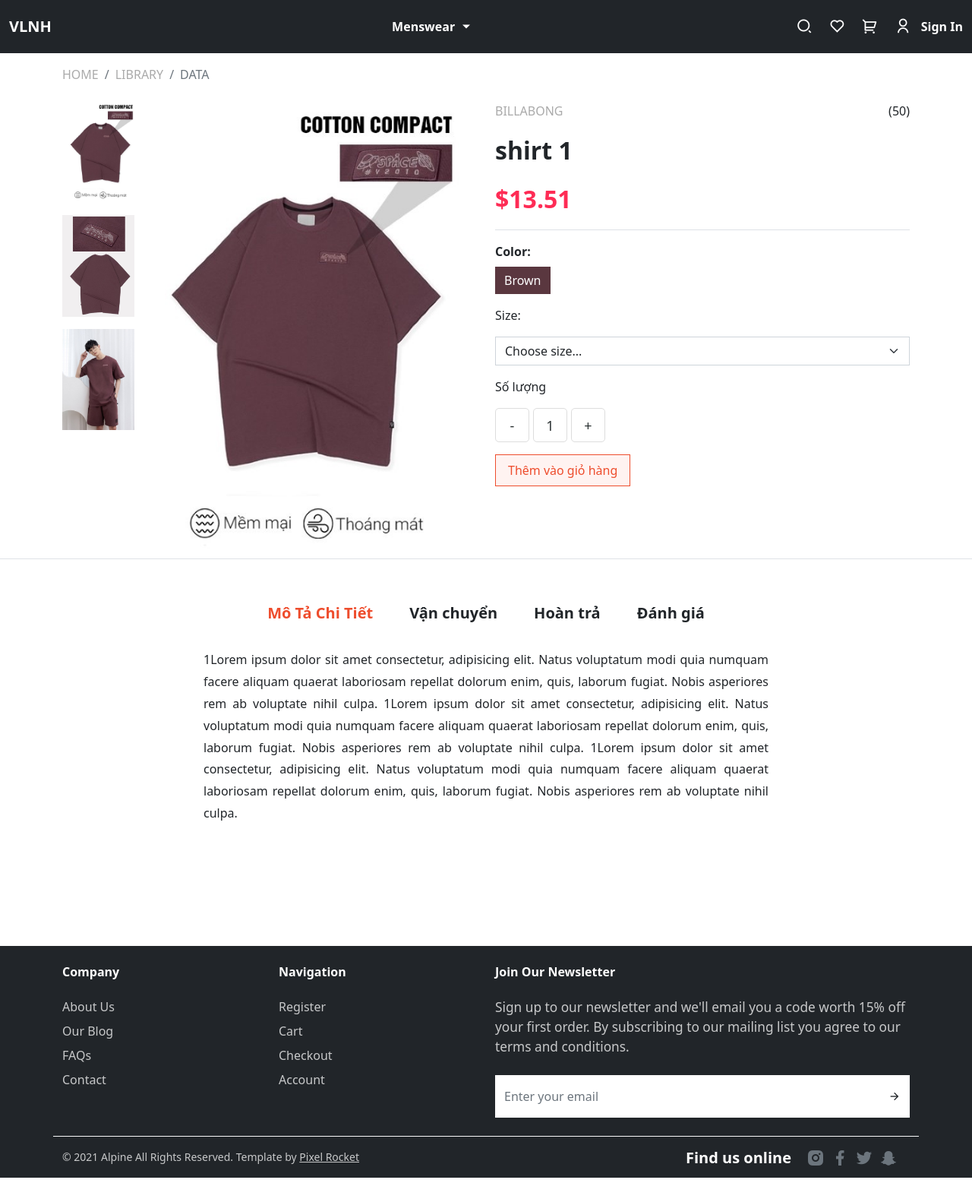
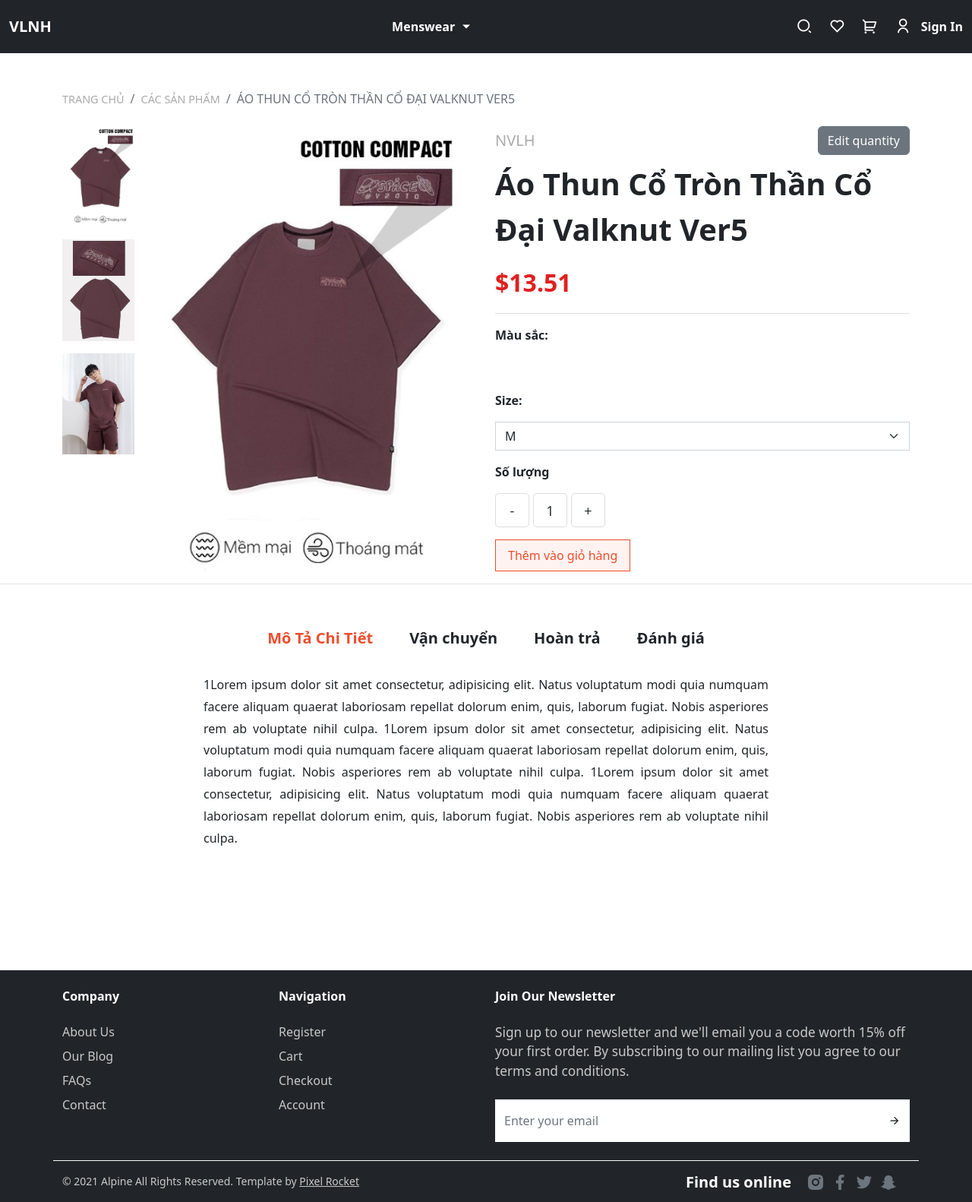
Before and after one commit to thanhhung270502/VLNHShop, a PHP site: page /products_show.php?id=1 in a window 1280 px wide. Shown: the whole page at 76% size. Before the commit the page ends 1550 px from the top, so only its background shows below. Run offline with PHP 8.4, Linux system fonts and the light colour scheme; data comes from the database, SQL or seed files in the repository.

Commit message:
Update product: show, edit, new, index

```diff
--- a/app/assets/css/products_new.css
+++ b/app/assets/css/products_new.css
@@ -1,6 +1,6 @@
 .form__title {
     font-weight: bold;
-    font-size: 1.5rem;
+    font-size: 1.75rem;
     text-align: center;
     padding-bottom: 1rem;
 }
--- a/app/assets/css/products_show.css
+++ b/app/assets/css/products_show.css
@@ -1,11 +1,21 @@
 :root {
     --orange: #ee4d2d;
     --orange-light: #fff3f1;
+    --red: #df2020;
+    --blue: #0C97FF;
+    --green: #2df3aa;
+    --green-dark: #25b580;
+    --yellow: #ffc174;
+    --purple: #e574ff;
+    --pink: #fa7daf;
+    --beige: #c9ba9b;
+    --brown: #54333A;
 }
 
 .breadcrumb-item a{
     text-decoration: none;
     color: #aaa;
+    font-size: 0.9rem;
 }
 
 .product_sub_image {
@@ -16,11 +26,11 @@
 
 .product_collection_name {
     color: #aaa;
-    padding-bottom: 0.5rem;
+    font-size: 1.25rem;
 }
 
 .product__content .product__name {
-    font-size: 2rem;
+    font-size: 2.5rem;
     font-weight: bold;
     padding: 0.5rem 0 1rem;
 }
@@ -59,14 +69,19 @@
 }
 
 .btn__color {
-    background-color: var(--brown);
-    color: var(--white);
+    /* background-color: var(--brown);
+    color: var(--white); */
     width: fit-content;
-    padding: 6px 12px;
+    padding: 7px 20px;
+    border-radius: 39px;
+    font-weight: bold;
+    text-transform: uppercase;
+    cursor: pointer;
 }
 
 .form__select {
     border-radius: 0;
+    cursor: pointer;
 }
 .form__select:focus {
     box-shadow: none;
--- a/app/views/products_show.php
+++ b/app/views/products_show.php
@@ -15,32 +15,24 @@
 </head>
 <body>
   <?php
-    include('../../models/connection.php');
+    include('../../controllers/products/products_show.php');
     include('header.php');
-    $id = $_GET['id'];
-    $sql = "SELECT * FROM product_images p WHERE p.product_id = $id";
-    $images = $conn->query($sql);
-
-    $sql = "SELECT * FROM product WHERE id = $id";
-    $product_data = $conn->query($sql);
-
-    $sql = "SELECT p.quantity_remain, s.name FROM product_sizes p JOIN size s ON s.id = p.size_id WHERE p.product_id = 2";
-    $sizes = $conn->query($sql);
   ?>
 
   <div class="container">
-    <div class="pt-3 pb-2">
+    <div class="pt-5 pb-2">
       <nav aria-label="breadcrumb">
         <ol class="breadcrumb">
           <li class="breadcrumb-item">
-            <a href="#">Home</a>
+            <a href="./index.php">Trang chủ</a>
           </li>
           <li class="breadcrumb-item">
-            <a href="#">Library</a>
+            <a href="./products_index.php">Các sản phẩm</a>
           </li>
-          <li class="breadcrumb-item active" aria-current="page">
-            Data
-          </li>
+          <?php
+            echo '<li class="breadcrumb-item active" aria-current="page">'.$product["name"].'</li>'
+          ?>
+
         </ol>
       </nav>
     </div>
@@ -74,18 +66,13 @@
         ?>
       </div>
       <div class="col-lg-6">
-        <div class="d-flex">
-            <div class="col-6">
-                <div class="product_collection_name">BILLABONG</div>
-            </div>
-            <div class="col-6 text-end">
-                <FontAwesomeIcon icon={faStar} />
-                <FontAwesomeIcon icon={faStar} />
-                <FontAwesomeIcon icon={faStar} />
-                <FontAwesomeIcon icon={faStar} />
-                <FontAwesomeIcon icon={faStar} />
-                (50)
-            </div>
+        <div class="d-flex align-items-center justify-content-between">
+          <div class="product_collection_name">NVLH</div>
+          <?php
+            echo '
+              <a href="./products_edit_quantity.php?id='.$id.'" class="btn btn-secondary">Edit quantity</a>
+            ';
+          ?>
         </div>
         <form action="../../controllers/cart/cart_item_create.php" method="GET">
           <?php
@@ -93,48 +80,48 @@
           ?>
           <div class="product__content">
             <?php
-              if ($product_data->num_rows > 0) {
-                while($row = $product_data->fetch_assoc()) {
-                  echo '
-                    <div class="product__name">'.$row["name"].'</div>
-                    <div class="product__price border-bottom">
-                      <div class="product__price_new">$'.$row["price"].'</div>
-                    </div>
-                    <div class="py-3">
-                      <div class="product__colors pb-2">Color:</div>
-                      <div class="btn__color">'.$row["color"].'</div>
-                    </div>
+              echo '
+                <div class="product__name">'.$product["name"].'</div>
+                <div class="product__price border-bottom">
+                  <div class="product__price_new">$'.$product["price"].'</div>
+                </div>
+                <div class="py-3">
+                  <div class="product__colors pb-2">Màu sắc:</div>
                   ';
-                }
+
+              if ($product["color"] == "white") {
+                echo '<div class="btn__color" style="background-color: var(--'.$product["color"].'); color: black; border: 1px solid var(--black);">'.$product["color"].'</div>';
               }
+              else {
+                echo '<div class="btn__color" style="background-color: var(--'.$product["color"].'); color: white; border: 1px solid var(--'.$product["color"].');">'.$product["color"].'</div>';
+              }
+              echo '
+                </div>
+              ';
             ?>
             <div class="pb-3">
               <div class="product__sizes">
-                <div class="product__sizes_title pb-3">Size:</div>
+                <div class="product__sizes_title pb-3" style="font-weight: bold;">Size:</div>
                 <select class="form-select form__select" aria-label="Default select example" name="size">
-                  <option selected>Choose size...</option>
+                  <!-- <option value="None" selected>Choose size...</option> -->
                   <?php
-                    if ($images->num_rows > 0) {
-                      while($row = $images->fetch_assoc()) {
+                    if ($sizes->num_rows > 0) {
+                      while($size = $sizes->fetch_assoc()) {
                         echo '
-                          <option value="">'.$row["color"].'</option>
+                          <option value="'.$size["name" ].'">'.$size["name" ].'</option>
                         ';
                       }
                     }
                   ?>
-                  <option value="M">M</option>
-                  <option value="L">L</option>
-                  <option value="XL">XL</option>
-                  <option value="XXL">XXL</option>
                 </select>
               </div>
             </div>
             <div class='pb-3'>
-              <div class="pb-3">Số lượng</div>
+              <div class="pb-3" style="font-weight: bold;">Số lượng</div>
               <div class='d-flex'>
-                <input type="text" value="-" class="btn_quantity"></input>
+                <input type="text" value="-" class="btn_quantity" style="cursor: pointer;"></input>
                 <input type="text" value="1" class="btn_quantity" name="quantity"></input>
-                <input type="text" value="+" class="btn_quantity"></input>
+                <input type="text" value="+" class="btn_quantity" style="cursor: pointer;"></input>
               </div>
             </div>
             <div class="d-flex pb-3">
--- a/controllers/products/products_create.php
+++ b/controllers/products/products_create.php
@@ -15,8 +15,8 @@
 
     $conn->query($sql);
     $sql_user = "SELECT * FROM product WHERE `name` = 'shirt 1'";
-        $user = $conn->query($sql_user);
-        if ($user->num_rows > 0) {
+    $user = $conn->query($sql_user);
+    if ($user->num_rows > 0) {
         while($row = $user->fetch_assoc()) {
             $product_id = $row["id"];
             foreach ($sizes as $size) {
--- a/controllers/products/products_show.php
+++ b/controllers/products/products_show.php
@@ -5,13 +5,14 @@
 <?php
     $id = $_GET['id'];
     $sql = "SELECT * FROM product_images p WHERE p.product_id = $id";
-    $result = $conn->query($sql);
-    if ($result->num_rows > 0) {
-        while($row = $result->fetch_assoc()) {
-            echo '
-                src: '.$row["src"].'
-            ';
-        }
+    $images = $conn->query($sql);
+
+    $sql = "SELECT * FROM product WHERE id = $id";
+    $product_data = $conn->query($sql);
+    if ($product_data->num_rows > 0) {
+        $product = $product_data->fetch_assoc();
     }
-    header('location: ../../app/views/products_show.php');
+
+    $sql = "SELECT p.quantity_remain, s.name FROM product_sizes p JOIN size s ON s.id = p.size_id WHERE p.product_id = $id";
+    $sizes = $conn->query($sql);
 ?>
--- a/database.sql
+++ b/database.sql
@@ -19,7 +19,7 @@ CREATE TABLE `product_images` (
   FOREIGN KEY (`product_id`) REFERENCES `product`(`id`)
 ) ENGINE=InnoDB DEFAULT CHARSET=utf8mb4;
 
-insert into product (id, price, name, color, description, quantity_remain, img) values (1, '13.51', 'shirt 1', 'Brown', null, 92, './app/assets/images/products/product-1.jpg');
+insert into product (id, price, name, color, description, quantity_remain, img) values (1, '13.51', 'Áo Thun Cổ Tròn Thần Cổ Đại Valknut Ver5', 'Black', null, 92, './app/assets/images/products/product-1.jpg');
 insert into product (id, price, name, color, description, quantity_remain, img) values (2, '122.87', 'shirt 2', 'White', null, 39, './app/assets/images/products/product-2.jpg');
 insert into product (id, price, name, color, description, quantity_remain, img) values (3, '108.72', 'shirt 3', 'Black', null, 100, './app/assets/images/products/product-3.jpg');
 insert into product (id, price, name, color, description, quantity_remain, img) values (4, '184.70', 'shirt 4', 'White', null, 33, './app/assets/images/products/product-4.jpg');
```
Also changed, not shown: app/views/products_edit_quantity.php (added, +75 -0 lines), app/views/products_index.php (+23 -4 lines), app/views/products_new.php (+11 -11 lines), controllers/products/products_edit_quantity.php (added, +35 -0 lines), controllers/products/products_update_quantity.php (added, +18 -0 lines).
